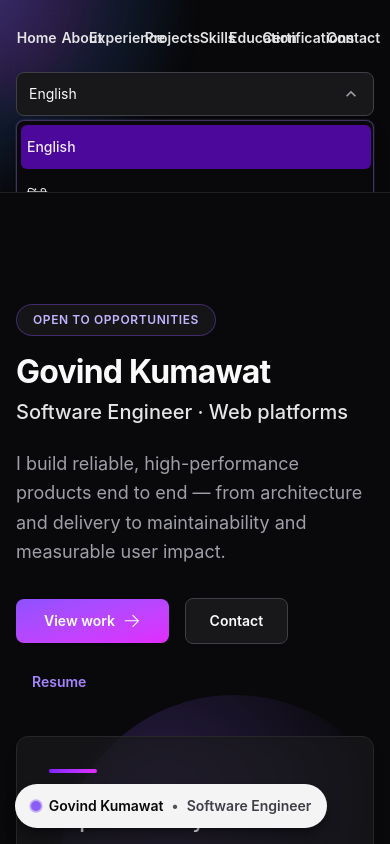
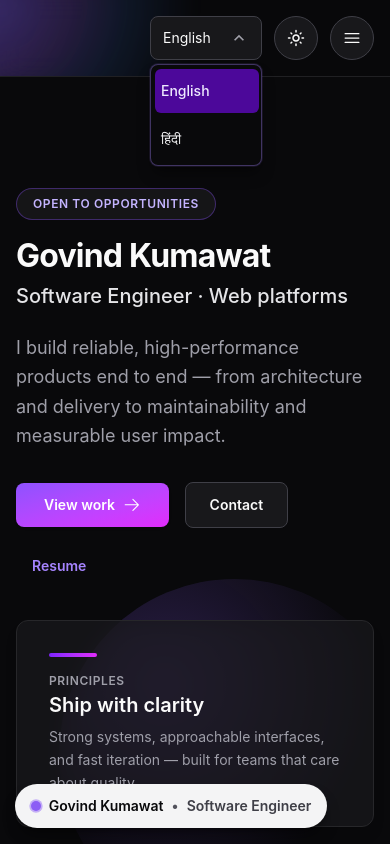
Before and after one commit to gk072745/gk072745.github.io, a React (Vite) app: page / in a window 390 px wide. Both pictures are taken after a click on the button "English". Shown: the top 844 px of the page. Built offline with nearby package versions, Linux system fonts and the light colour scheme.

Commit message:
Implement responsive navbar with mobile hamburger menu and close-on-link-click behavior. Update README to document the new navbar functionality and touch target specifications.

```diff
--- a/src/App.jsx
+++ b/src/App.jsx
@@ -1,7 +1,8 @@
-import React from 'react'
+import React, { useState } from 'react'
 import { Outlet } from 'react-router-dom'
 import { useTranslation } from 'react-i18next'
 import { MdOutlineDarkMode, MdOutlineLightMode } from 'react-icons/md'
+import { HiBars3, HiOutlineXMark } from 'react-icons/hi2'
 
 import { LanguageSelect, QuickDock } from './components/shared'
 import { useLocale } from './hooks/useLocale'
@@ -23,6 +24,7 @@ function App() {
   const { t } = useTranslation()
   const { language, setLanguage } = useLocale()
   const { theme, toggleTheme } = useTheme()
+  const [mobileNavOpen, setMobileNavOpen] = useState(false)
 
   return (
     <>
@@ -44,7 +46,7 @@ function App() {
           <div className="relative z-[1] flex w-full flex-col gap-3 lg:flex-row lg:items-center lg:justify-between">
           <nav
             aria-label={t('nav.home')}
-            className="w-full lg:flex-1"
+            className="hidden w-full md:block lg:flex-1"
           >
             <ul className="relative z-[1] flex items-center justify-between gap-1">
               {NAV_ITEMS.map((item) => (
@@ -52,6 +54,7 @@ function App() {
                   <a
                     href={item.href}
                     className="nav-link-fancy inline-flex min-h-11 w-full items-center justify-center px-2 py-2 text-sm font-semibold"
+                    onClick={() => setMobileNavOpen(false)}
                   >
                     {t(item.labelKey, { defaultValue: item.fallback })}
                   </a>
@@ -60,7 +63,7 @@ function App() {
             </ul>
           </nav>
 
-          <div className="flex w-full flex-col gap-4 sm:flex-row sm:flex-wrap sm:items-center sm:justify-end lg:w-auto lg:flex-nowrap">
+          <div className="flex w-full items-center justify-end gap-3 lg:w-auto lg:flex-nowrap">
           <label id="lang-select-label" className="sr-only" htmlFor="lang-select">
             {t('common.language')}
           </label>
@@ -79,15 +82,42 @@ function App() {
             type="button"
             onClick={toggleTheme}
             aria-label={t('common.toggleTheme')}
-            className="inline-flex h-11 min-h-[44px] w-full cursor-pointer items-center justify-center rounded-lg border border-zinc-300 bg-white text-lg text-zinc-900 transition-all hover:border-violet-500/40 hover:text-violet-600 focus-visible:outline focus-visible:outline-2 focus-visible:outline-offset-2 focus-visible:outline-violet-500 dark:border-zinc-700 dark:bg-zinc-900 dark:text-zinc-50 dark:hover:border-violet-400/40 dark:hover:text-violet-400 sm:h-11 sm:w-11 sm:shrink-0 sm:rounded-full"
+            className="inline-flex h-11 min-h-[44px] w-11 cursor-pointer shrink-0 items-center justify-center rounded-full border border-zinc-300 bg-white text-lg text-zinc-900 transition-all hover:border-violet-500/40 hover:text-violet-600 focus-visible:outline focus-visible:outline-2 focus-visible:outline-offset-2 focus-visible:outline-violet-500 dark:border-zinc-700 dark:bg-zinc-900 dark:text-zinc-50 dark:hover:border-violet-400/40 dark:hover:text-violet-400"
           >
             <span className="sr-only">{t('common.toggleTheme')}</span>
             <span aria-hidden="true">
               {theme === 'dark' ? <MdOutlineLightMode /> : <MdOutlineDarkMode />}
             </span>
           </button>
+
+          <button
+            type="button"
+            onClick={() => setMobileNavOpen((v) => !v)}
+            aria-label={mobileNavOpen ? 'Close navigation menu' : 'Open navigation menu'}
+            className="inline-flex h-11 min-h-[44px] w-11 cursor-pointer items-center justify-center rounded-full border border-zinc-300 bg-white text-zinc-900 transition-all hover:border-violet-500/40 hover:text-violet-600 focus-visible:outline focus-visible:outline-2 focus-visible:outline-offset-2 focus-visible:outline-violet-500 dark:border-zinc-700 dark:bg-zinc-900 dark:text-zinc-50 dark:hover:border-violet-400/40 dark:hover:text-violet-400 md:hidden"
+          >
+            {mobileNavOpen ? <HiOutlineXMark className="size-5" /> : <HiBars3 className="size-5" />}
+          </button>
           </div>
           </div>
+
+          {mobileNavOpen ? (
+            <nav aria-label={t('nav.home')} className="relative z-[1] md:hidden">
+              <ul className="grid grid-cols-2 gap-2 rounded-xl border border-zinc-200 bg-white/90 p-2 shadow-sm dark:border-zinc-700 dark:bg-zinc-900/90">
+                {NAV_ITEMS.map((item) => (
+                  <li key={`mobile-${item.href}`} className="min-w-0">
+                    <a
+                      href={item.href}
+                      onClick={() => setMobileNavOpen(false)}
+                      className="inline-flex min-h-[44px] w-full items-center justify-center rounded-lg px-3 py-2 text-sm font-semibold text-zinc-700 transition-colors hover:bg-zinc-100 hover:text-violet-700 dark:text-zinc-200 dark:hover:bg-zinc-800 dark:hover:text-violet-300"
+                    >
+                      {t(item.labelKey, { defaultValue: item.fallback })}
+                    </a>
+                  </li>
+                ))}
+              </ul>
+            </nav>
+          ) : null}
         </div>
       </header>
 
--- a/src/components/shared/LanguageSelect/LanguageSelect.jsx
+++ b/src/components/shared/LanguageSelect/LanguageSelect.jsx
@@ -1,4 +1,5 @@
-import React, { useCallback, useEffect, useId, useLayoutEffect, useRef, useState } from 'react'
+import React, { useCallback, useEffect, useId, useLayoutEffect, useMemo, useRef, useState } from 'react'
+import { createPortal } from 'react-dom'
 import { MdKeyboardArrowDown } from 'react-icons/md'
 
 import { cn } from '../../../helpers/animation'
@@ -19,6 +20,7 @@ function LanguageSelect({
   const rootRef = useRef(null)
   const triggerRef = useRef(null)
   const optionRefs = useRef([])
+  const panelRef = useRef(null)
 
   const [open, setOpen] = useState(false)
   const [focusedIndex, setFocusedIndex] = useState(() =>
@@ -58,10 +60,32 @@ function LanguageSelect({
     return () => window.cancelAnimationFrame(t)
   }, [open, focusedIndex])
 
+  const [panelStyle, setPanelStyle] = useState(null)
+
+  const updatePanelPosition = useCallback(() => {
+    const trigger = triggerRef.current
+    if (!trigger) return
+    const rect = trigger.getBoundingClientRect()
+    setPanelStyle({
+      position: 'fixed',
+      left: rect.left,
+      top: rect.bottom + 4,
+      width: rect.width,
+      zIndex: 260,
+    })
+  }, [])
+
+  useLayoutEffect(() => {
+    if (!open) return
+    updatePanelPosition()
+  }, [open, updatePanelPosition])
+
   useEffect(() => {
     if (!open) return
     function onPointerDown(event) {
-      if (rootRef.current && !rootRef.current.contains(event.target)) {
+      const inRoot = rootRef.current?.contains(event.target)
+      const inPanel = panelRef.current?.contains(event.target)
+      if (!inRoot && !inPanel) {
         setOpen(false)
       }
     }
@@ -73,11 +97,15 @@ function LanguageSelect({
     }
     document.addEventListener('mousedown', onPointerDown)
     document.addEventListener('keydown', onKey)
+    window.addEventListener('scroll', updatePanelPosition, true)
+    window.addEventListener('resize', updatePanelPosition)
     return () => {
       document.removeEventListener('mousedown', onPointerDown)
       document.removeEventListener('keydown', onKey)
+      window.removeEventListener('scroll', updatePanelPosition, true)
+      window.removeEventListener('resize', updatePanelPosition)
     }
-  }, [open, close])
+  }, [open, close, updatePanelPosition])
 
   const moveFocus = useCallback(
     (delta) => {
@@ -141,6 +169,61 @@ function LanguageSelect({
     }
   }
 
+  const panel = useMemo(() => {
+    if (!open || !panelStyle) return null
+    return (
+      <ul
+        ref={panelRef}
+        id={listId}
+        role="listbox"
+        tabIndex={-1}
+        onKeyDownCapture={onListKeyDown}
+        style={panelStyle}
+        className="scrollbar-accent flex max-h-60 flex-col gap-1 overflow-y-auto overflow-x-hidden rounded-lg border border-violet-500/40 bg-white p-1 pr-0.5 shadow-lg shadow-zinc-900/10 ring-1 ring-violet-500/10 dark:border-violet-400/35 dark:bg-zinc-950 dark:shadow-black/40 dark:ring-violet-400/10"
+      >
+        {options.map((opt, index) => {
+          const isSelected = value === opt.code
+          const isFocused = index === focusedIndex
+          return (
+            <li
+              key={opt.code}
+              id={`${listId}-opt-${opt.code}`}
+              role="option"
+              aria-selected={isSelected}
+              tabIndex={isFocused ? 0 : -1}
+              ref={(el) => {
+                optionRefs.current[index] = el
+              }}
+              className={cn(
+                'flex min-h-11 cursor-pointer items-center rounded-md px-1.5 py-0.5 text-sm leading-snug outline-none transition-colors',
+                isSelected &&
+                  cn(
+                    'font-medium text-violet-900 dark:text-violet-100',
+                    isFocused ? 'bg-violet-300/95 dark:bg-violet-700/65' : 'bg-violet-200/80 dark:bg-violet-900/60'
+                  ),
+                !isSelected &&
+                  cn(
+                    'text-zinc-800 dark:text-zinc-100',
+                    isFocused && 'bg-zinc-200 dark:bg-zinc-700'
+                  )
+              )}
+              onMouseEnter={() => setFocusedIndex(index)}
+              onClick={() => selectAt(index)}
+              onKeyDown={(e) => {
+                if (e.key === 'Enter' || e.key === ' ') {
+                  e.preventDefault()
+                  selectAt(index)
+                }
+              }}
+            >
+              {opt.label}
+            </li>
+          )
+        })}
+      </ul>
+    )
+  }, [focusedIndex, listId, onListKeyDown, open, options, panelStyle, selectAt, value])
+
   return (
     <div ref={rootRef} className={cn('relative', className)}>
       <button
@@ -177,57 +260,7 @@ function LanguageSelect({
         />
       </button>
 
-      {open ? (
-        <ul
-          id={listId}
-          role="listbox"
-          tabIndex={-1}
-          onKeyDownCapture={onListKeyDown}
-          className="scrollbar-accent absolute left-0 right-0 top-[calc(100%+0.25rem)] z-[210] flex max-h-60 flex-col gap-1 overflow-y-auto overflow-x-hidden rounded-lg border border-violet-500/40 bg-white p-1 pr-0.5 shadow-lg shadow-zinc-900/10 ring-1 ring-violet-500/10 dark:border-violet-400/35 dark:bg-zinc-950 dark:shadow-black/40 dark:ring-violet-400/10"
-        >
-          {options.map((opt, index) => {
-            const isSelected = value === opt.code
-            const isFocused = index === focusedIndex
-            return (
-              <li
-                key={opt.code}
-                id={`${listId}-opt-${opt.code}`}
-                role="option"
-                aria-selected={isSelected}
-                tabIndex={isFocused ? 0 : -1}
-                ref={(el) => {
-                  optionRefs.current[index] = el
-                }}
-                className={cn(
-                  'flex min-h-11 cursor-pointer items-center rounded-md px-1.5 py-0.5 text-sm leading-snug outline-none transition-colors',
-                  isSelected &&
-                    cn(
-                      'font-medium text-violet-900 dark:text-violet-100',
-                      isFocused
-                        ? 'bg-violet-300/95 dark:bg-violet-700/65'
-                        : 'bg-violet-200/80 dark:bg-violet-900/60'
-                    ),
-                  !isSelected &&
-                    cn(
-                      'text-zinc-800 dark:text-zinc-100',
-                      isFocused && 'bg-zinc-200 dark:bg-zinc-700'
-                    )
-                )}
-                onMouseEnter={() => setFocusedIndex(index)}
-                onClick={() => selectAt(index)}
-                onKeyDown={(e) => {
-                  if (e.key === 'Enter' || e.key === ' ') {
-                    e.preventDefault()
-                    selectAt(index)
-                  }
-                }}
-              >
-                {opt.label}
-              </li>
-            )
-          })}
-        </ul>
-      ) : null}
+      {panel ? createPortal(panel, document.body) : null}
     </div>
   )
 }
```
Also changed, not shown: 1 other file (tests, documents, lock files or other folders).
